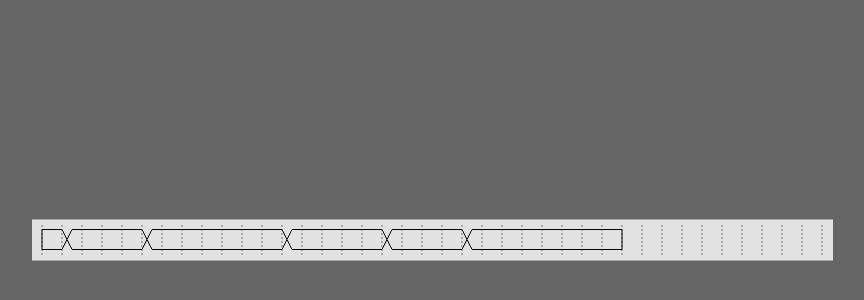
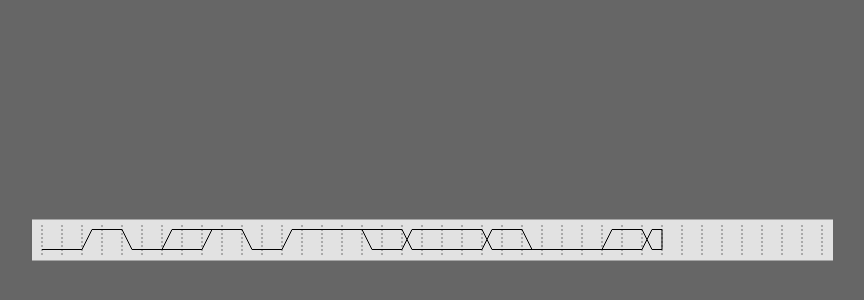
Before and after one commit to Highrs/wavy, a website with bundled scripts: page docs/index.html in a window 1280 px wide. Shown: the part 160-460 px from the top of the page, without its empty margins (208-1072 px from the left). Built offline with nearby package versions, Linux system fonts and the light colour scheme; a web font is replaced by a local one.

Commit message:
Base functionality based further

```diff
--- a/docs/colors.css
+++ b/docs/colors.css
@@ -23,5 +23,5 @@ html, body {
 .base {
   stroke-width: 1px;
   stroke: #000000;
-  fill: #e2e2e2;
+  fill: none;
 }
--- a/docs/combine.js
+++ b/docs/combine.js
@@ -32,25 +32,20 @@ const waveMaker = (waveIn) => {
 
 const complicator = (waveIn) => {
   let complicatedWave = [];
-  let waveElementCoutner = 0;
+  let waveElementCoutner = -1;
 
   console.log(waveIn.wave);
 
-  for (let i = 0; i <= waveIn.wave.length; i++) {
+  //initial sequencing
+  for (let i = 0; i < waveIn.wave.length; i++) {
+    // console.log('First loop ' + i + ' ' + waveIn.wave[i] + ' ' + waveElementCoutner);
     let baseWaveElement = waveIn.wave[i];
-    let startType = '';
-    let endType = '';
-    if (
-      (i === waveIn.wave.length)
-    ) {
-      endElement(complicatedWave[waveElementCoutner], 'end2E');
-      waveElementCoutner++;
-    } else {
-      switch(baseWaveElement) {
+    switch (baseWaveElement) {
+      case '.':
+        extend(complicatedWave[waveElementCoutner]);
+        break;
       case '0':
       case '1':
-
-          break;
       case '2':
       case '3':
       case '4':
@@ -59,64 +54,104 @@ const complicator = (waveIn) => {
       case '7':
       case '8':
       case '9':
-          if (i !== 0) {
-            endElement(complicatedWave[waveElementCoutner], 'end22');
+        // console.log('here');
+        createNew(
+          complicatedWave,
+          complicatedWave[waveElementCoutner] ?
+            complicatedWave[waveElementCoutner].leng +
+              complicatedWave[waveElementCoutner].hshift :
+            0,
+          baseWaveElement
+        );
         waveElementCoutner++;
+        break;
+      default: console.log('ERROR in first loop of complicator.');
     }
-          i === 0 ? startType = 'startS2' : startType = 'start22';
-          startNew(complicatedWave, waveElementCoutner, startType, baseWaveElement);
-          break;
-        case '.': extendLast(complicatedWave[waveElementCoutner]); break;
-        default: console.log('ERROR: No such case in complicator()');
-      }
+    // console.log(complicatedWave[waveElementCoutner]);
   }
 
+  // console.log(complicatedWave);
+  //start/end definer
+  for (let i = 0; i < complicatedWave.length; i++) {
+    // console.log('Second loop ' + i);
+    // console.log(complicatedWave[i]);
+    let waveElement = complicatedWave[i];
+    let waveStart = 'start';
+    let waveEnd = 'end';
+    switch(i) {
+      case 0:
+        switch(waveElement.type) {
+          case '2':
+            waveStart += 'S2';
+            waveEnd += waveElement.type + complicatedWave[i+1].type;
+            break;
+          default:
+            waveStart += waveElement.type + waveElement.type;
+            waveEnd += waveElement.type + waveElement.type;
+        }
+        break;
+      case complicatedWave.length - 1:
+        waveStart += complicatedWave[i-1].type + waveElement.type;
+        switch(waveElement.type) {
+          case '2':
+            waveEnd += '2E';
+            break;
+          default:
+            waveEnd += waveElement.type + waveElement.type;
+        }
+        break;
+      default:
+        waveStart +=
+          complicatedWave[i-1].type === '2' && complicatedWave[i].type !== '2' ?
+          waveElement.type + waveElement.type :
+          complicatedWave[i-1].type + waveElement.type;
+        switch(complicatedWave[i].type){
+          case '2':
+            waveEnd += waveElement.type + complicatedWave[i+1].type;
+            break;
+          default:
+            waveEnd += waveElement.type + waveElement.type;
+        }
+
+    }
+
+    complicatedWave[i].start = waveStart;
+    complicatedWave[i].end = waveEnd;
   }
 
   console.log(complicatedWave);
   return complicatedWave;
 };
 
-const startNew = (complicatedWave, waveElementCoutner, startType, waveType) => {
-  let horizontalShift =
-    complicatedWave[waveElementCoutner - 1] ?
-    complicatedWave[waveElementCoutner - 1].hshift + complicatedWave[waveElementCoutner - 1].leng :
-    0;
+const createNew = (complicatedWave, horizontalShift, waveType) => {
 
   complicatedWave.push({
-    type: ((waveType === 1 | waveType === 0) ? 0 : 2),
-    fill: ((waveType === 1 | waveType === 0) ? 'none' : waveType),
-    start: startType,
-    end: 'none',
+    type: ((waveType === '1' | waveType === '0') ? waveType : '2'),
+    start: '',
+    end: '',
     leng: 1,
     hshift: horizontalShift
   });
+
+  // return complicatedWave;
 };
 
-const extendLast = (complicatedWaveElemet) => {
+const extend = (complicatedWaveElemet) => {
   complicatedWaveElemet.leng++;
 };
 
-const endElement = (complicatedWaveElemet, endType) => {
-  // complicatedWaveElemet.leng++;
-  complicatedWaveElemet.end = endType;
-};
-
 const drawer = (complicatedWave) => {
+  let multiplier = 20;
 
   let line = ['g', tt(10, 20)];
 
   let grid = ['g', {}];
-  for (let i = 0; i < displayWidth; i = i + 20 ) {
+  for (let i = 0; i < displayWidth; i = i + multiplier ) {
     grid.push(['path', {d: skin.vertLine(i), class: 'grid'}]);
   }
 
-
-  let multiplier = 20;
   let drawnWave = ['g', {}];
-
   complicatedWave.map(e => {
-    // console.log(skin[e.start]() + skin[e.end]());
     drawnWave.push(
       ['path', {d: ( skin[e.start]((e.hshift) * multiplier) + skin[e.end]((e.hshift + e.leng) * multiplier) ), class: 'base'}]
     );
@@ -129,7 +164,7 @@ const drawer = (complicatedWave) => {
 
 const main = () => {
   let waveIn = {
-    wave: '22...2......6....5...2.......',
+    wave: '0.1.0.2.1.0.1.1.2.2...2.0.0.2.3',
     leng: 200,
     num: 10,
     per: 20
@@ -277,31 +312,60 @@ module.exports = {
     return 'M ' + hShift +', 15 L ' + hShift +', -15';
   },
 
-  start00: (hShift = 0) => {},
-  start01: (hShift = 0) => {},
-  start10: (hShift = 0) => {},
-  start11: (hShift = 0) => {},
+  start00: (hShift = 0) => {
+    return 'M '+(hShift)+', 10 L ';
+  },
+
+  start11: (hShift = 0) => {
+    return 'M '+(hShift)+', -10 L ';
+  },
+
+  start01: (hShift = 0) => {
+    return 'M '+(hShift)+', 10 L '+(hShift+10)+', -10 L';
+  },
+
+  start10: (hShift = 0) => {
+    return 'M '+(hShift)+', -10 L '+(hShift+10)+', 10 L';
+  },
+
+  end00: (hShift = 0) => {
+    return (hShift)+', 10';
+  },
+
+  end11: (hShift = 0) => {
+    return (hShift)+', -10';
+  },
+
   start02: (hShift = 0) => {
-    return 'M 0, -10 L 5, 10';
+    return 'M '+(hShift)+', 10 L '+(hShift+10)+', -10 L';
   },
+
   start12: (hShift = 0) => {
-
+    return 'M '+(hShift+10)+', 10 L '+(hShift)+', -10 L';
   },
 
   startS2: (hShift = 0) => {
-    return 'M '+(hShift)+', -10 L '+(hShift)+', 10';
+    return 'M '+(hShift)+', 10 L '+(hShift)+', -10 L';
   },
 
   start22: (hShift = 0) => {
-    return 'M '+(10+hShift)+', -10 L '+(5+hShift)+', 0 L '+(10+hShift)+', 10 L';
+    return 'M '+(10+hShift)+', 10 L '+(5+hShift)+', 0 L '+(10+hShift)+', -10 L';
+  },
+
+  end20: (hShift = 0) => {
+    return ' '+(hShift)+', -10 L '+(hShift+10)+', 10 Z';
+  },
+
+  end21: (hShift = 0) => {
+    return ' '+(hShift+10)+', -10 L '+(hShift)+', 10 Z';
   },
 
   end22: (hShift = 0) => {
-    return ' '+(hShift)+', 10 L '+(5+hShift)+', 0 L '+(hShift)+', -10 Z';
+    return ' '+(hShift)+', -10 L '+(5+hShift)+', 0 L '+(hShift)+', 10 Z';
   },
 
   end2E: (hShift = 0) => {
-    return ' '+(hShift)+', 10 L '+(hShift)+', -10 Z';
+    return ' '+(hShift)+', -10 L '+(hShift)+', 10 Z';
   }
 
 };
```
Also changed, not shown: main.js (+77 -42 lines), skin.js (+39 -10 lines). Lines whose indentation alone changed are shown as unchanged.
